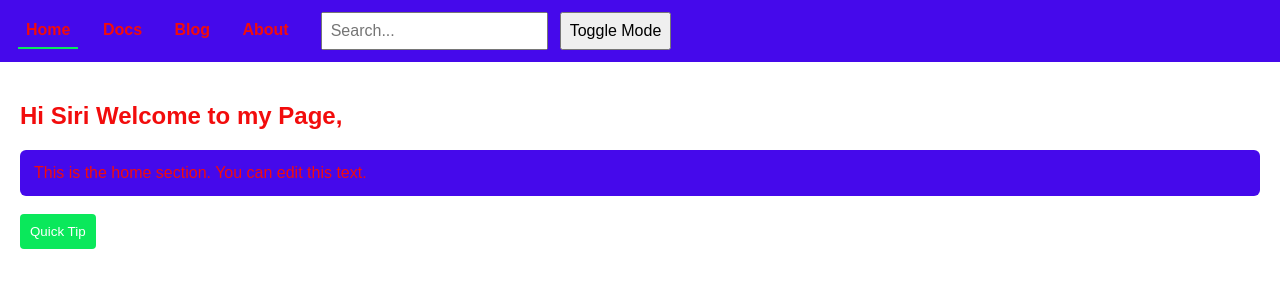
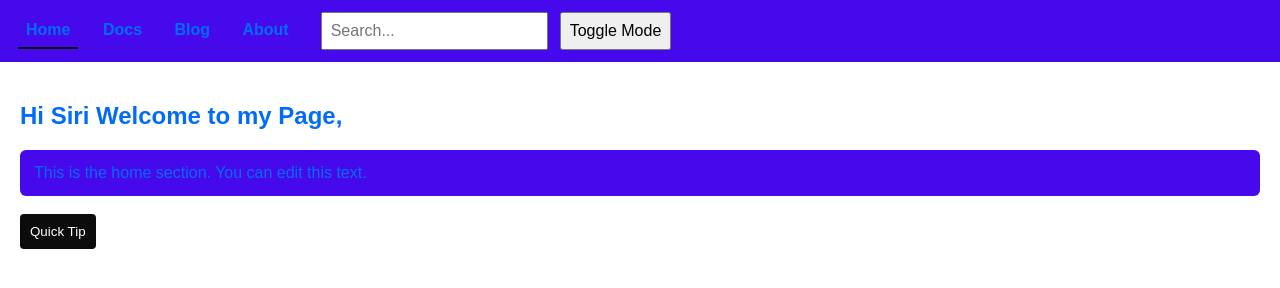
Before and after one commit to zoromks/My-Blog, a plain HTML site: page index.html in a window 1280 px wide. Drawn offline with Linux system fonts and the light colour scheme.

Commit message:
color changes

```diff
--- a/index.html
+++ b/index.html
@@ -9,9 +9,9 @@
   /* Variables */
   :root {
     --bg: #fff;
-    --text: rgb(242, 12, 12);
+    --text: rgb(3, 108, 246);
     --card: #4509eb;
-    --accent: #0ae85b;
+    --accent: #0c0c0c;
   }
   body.dark {
     --bg: #0f172a;
```
